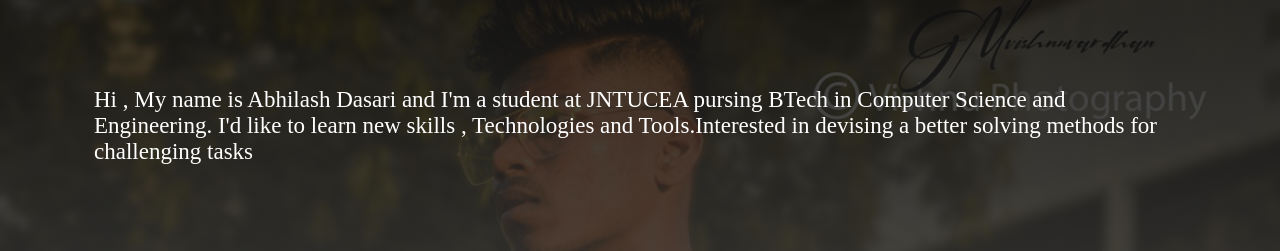
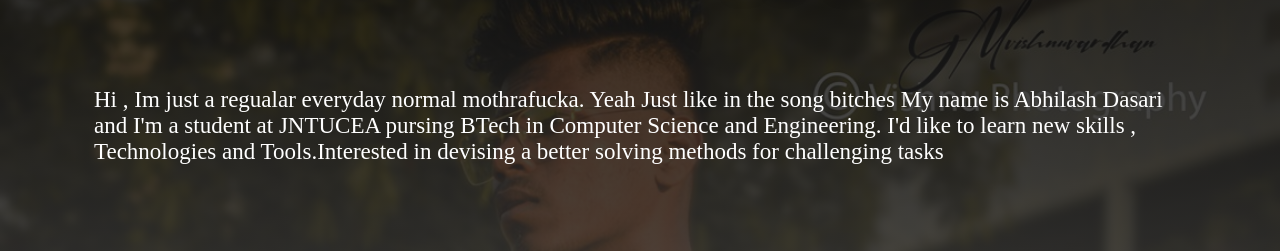
Before and after one commit to AbhilashDasari01/portfolio, a plain HTML site: page resources/html/aboutme.html in a window 1280 px wide. Shown: the part 158-409 px from the top of the page. Drawn offline with Linux system fonts and the light colour scheme; a script that the page names is missing.

Commit message:
Update aboutme.html

```diff
--- a/resources/html/aboutme.html
+++ b/resources/html/aboutme.html
@@ -42,7 +42,7 @@
 
         </section>
          <div class="aboutmebody" >
-           <P>Hi , My name is Abhilash Dasari and I'm a student at JNTUCEA pursing BTech in Computer Science and Engineering. I'd like to learn new skills , Technologies and Tools.Interested in devising a better solving methods for challenging tasks
+           <P>Hi , Im just a regualar everyday normal mothrafucka. Yeah Just like in the song bitches My name is Abhilash Dasari and I'm a student at JNTUCEA pursing BTech in Computer Science and Engineering. I'd like to learn new skills , Technologies and Tools.Interested in devising a better solving methods for challenging tasks
                </P>
           </div>
            <h1 class="skillstitle">| Technical Skills</h1>
```
